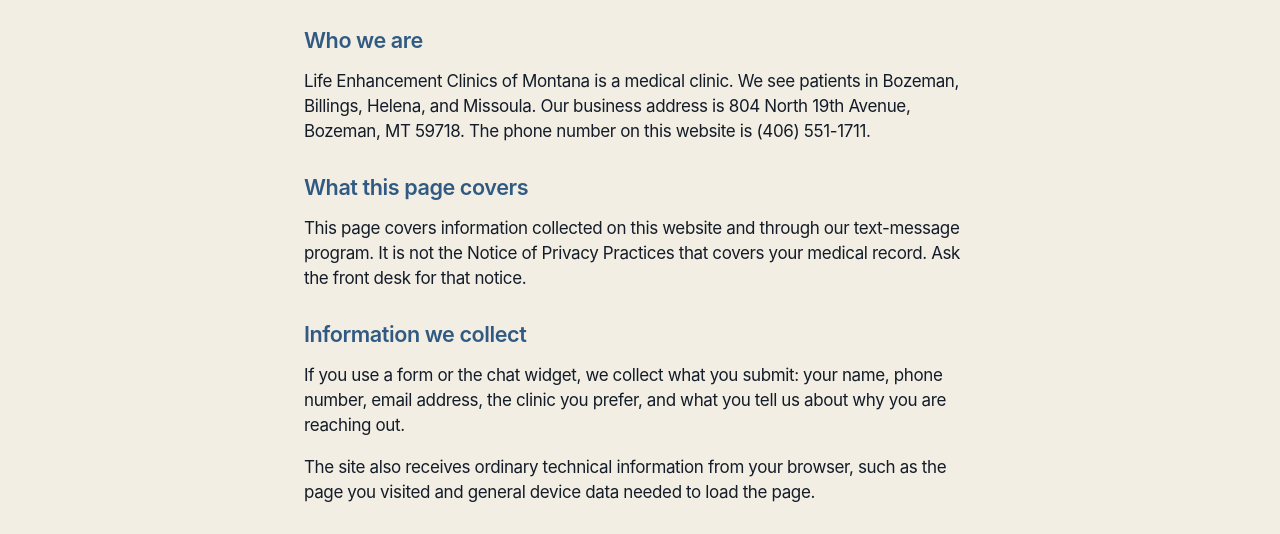
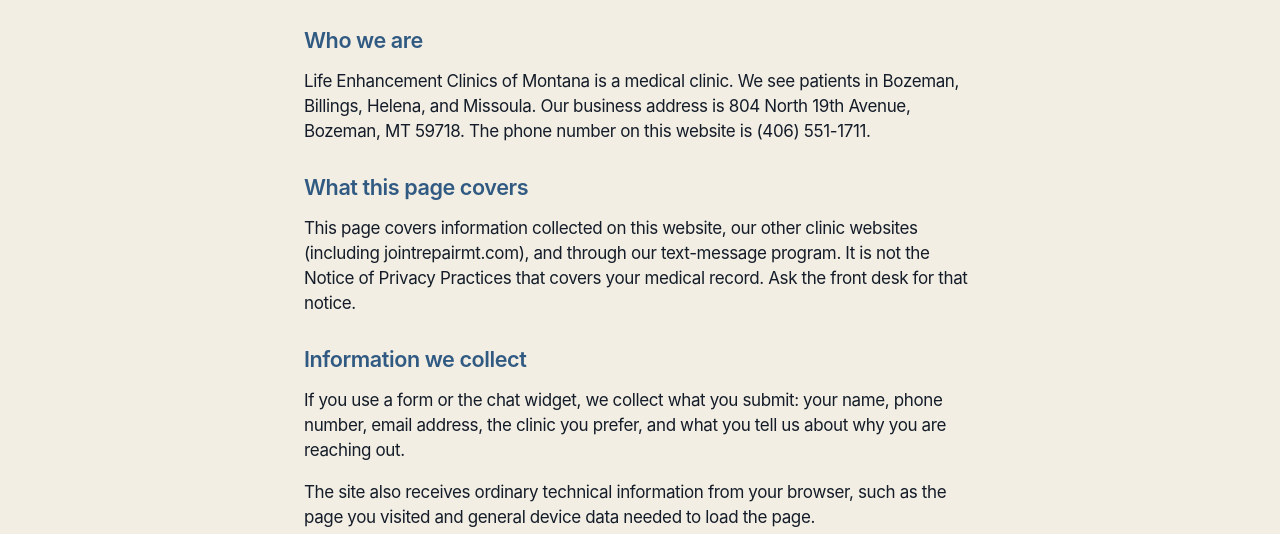
Before and after one commit to dawkinsmedia/lifeenhancementclinics-com, a plain HTML site: page privacy.html in a window 1280 px wide. Shown: the part 238-772 px from the top of the page. Drawn offline with Linux system fonts and the light colour scheme.

Commit message:
Privacy policy covers jointrepairmt.com

```diff
--- a/privacy.html
+++ b/privacy.html
@@ -34,7 +34,7 @@
     <p class="fine">Last updated November 18, 2026</p>
     <h2>Who we are</h2>
 <p>Life Enhancement Clinics of Montana is a medical clinic. We see patients in Bozeman, Billings, Helena, and Missoula. Our business address is 804 North 19th Avenue, Bozeman, MT 59718. The phone number on this website is (406) 551-1711.</p><h2>What this page covers</h2>
-<p>This page covers information collected on this website and through our text-message program. It is not the Notice of Privacy Practices that covers your medical record. Ask the front desk for that notice.</p><h2>Information we collect</h2>
+<p>This page covers information collected on this website, our other clinic websites (including jointrepairmt.com), and through our text-message program. It is not the Notice of Privacy Practices that covers your medical record. Ask the front desk for that notice.</p><h2>Information we collect</h2>
 <p>If you use a form or the chat widget, we collect what you submit: your name, phone number, email address, the clinic you prefer, and what you tell us about why you are reaching out.</p><p>The site also receives ordinary technical information from your browser, such as the page you visited and general device data needed to load the page.</p><h2>How we use it</h2>
 <p>We use this information to answer you, schedule a consultation, and run the clinic. If you opt in to text messages, we use your mobile number to send the messages you agreed to.</p><p>We do not sell your information.</p><h2>Text messages</h2>
 <p>You receive text messages only if you opt in, for example by checking the consent box on the chat widget on this website. The box is not pre-checked. Consent is not required to book a visit, become a patient, or buy any service.</p><p>Messages may include appointment and consultation follow-up, and clinic information you separately agree to receive. Message frequency varies. Message and data rates may apply.</p><p>Reply STOP to cancel. Reply HELP for help. You can also call or email us and ask to be removed.</p><h2>Who we share information with</h2>
```
